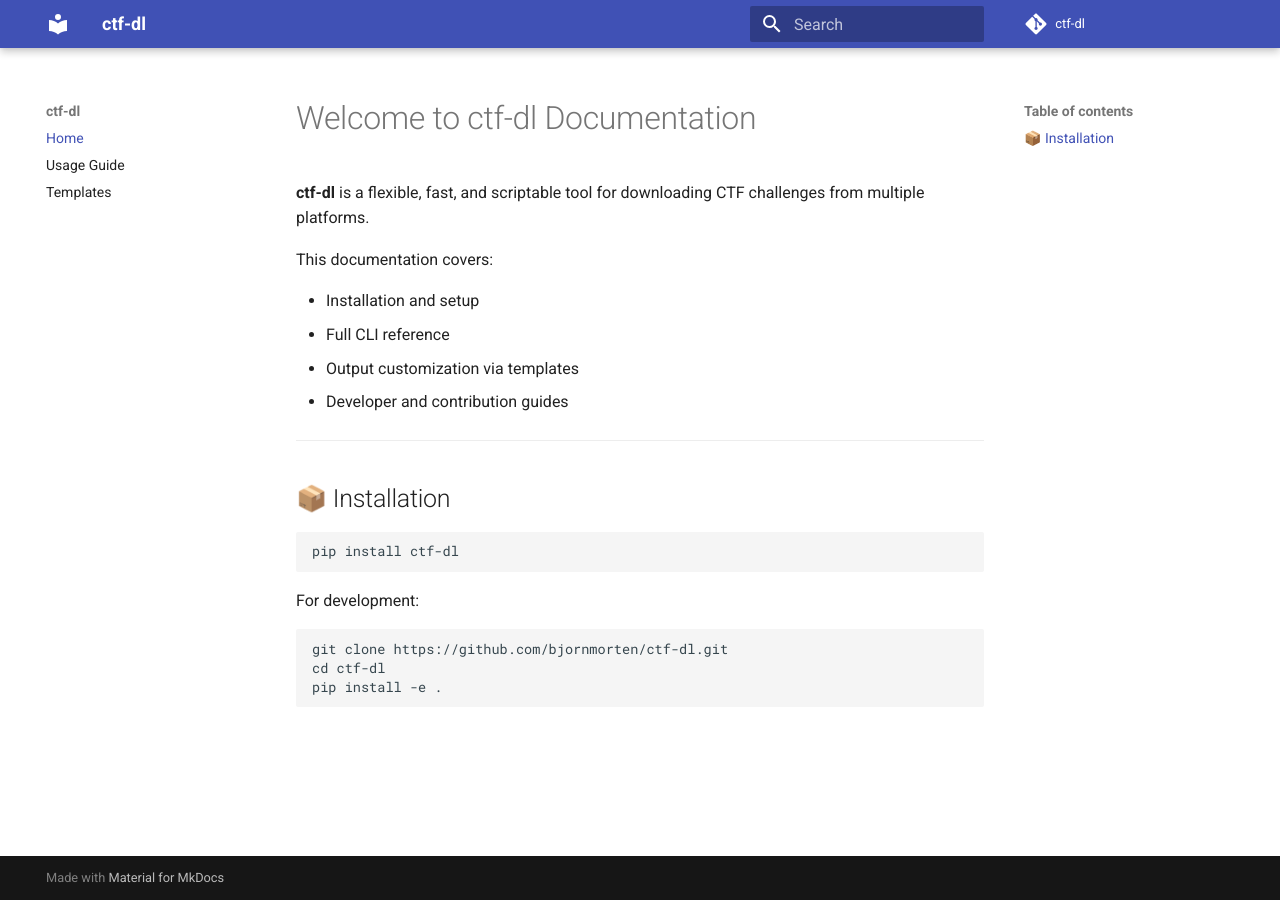
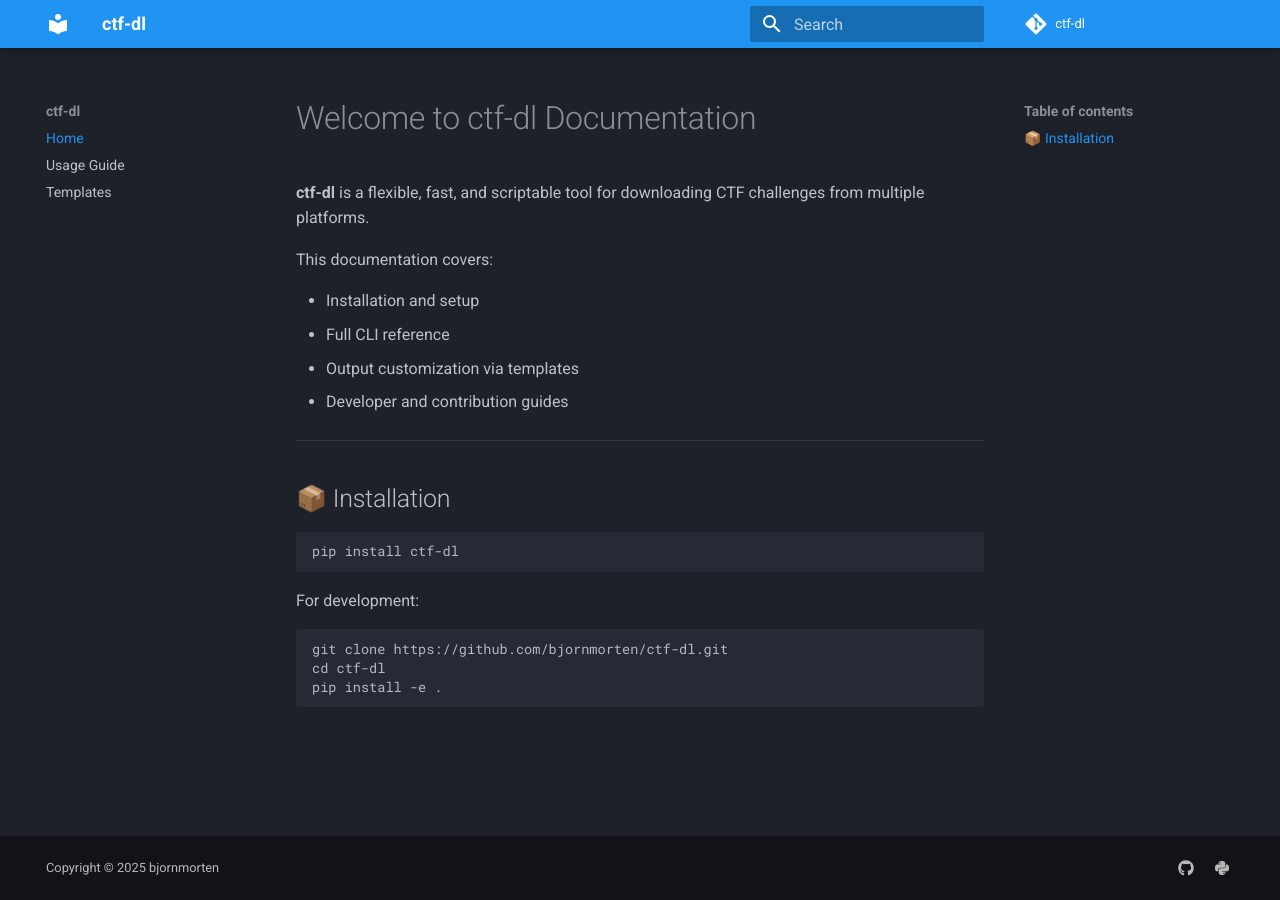
Before and after one commit to milliesolem/ctf-dl, an MkDocs documentation site: the page built from docs/index.md, in a window 1280 px wide. Built offline with MkDocs 1.6.1 and Material for MkDocs 9.7.7, drawn with Linux system fonts in a browser that asks for light colours; comment, search, counter and statistics services are not loaded.

Commit message:
docs: update mkdocs config

```diff
--- a/mkdocs.yml
+++ b/mkdocs.yml
@@ -1,12 +1,26 @@
 site_name: ctf-dl
+repo_url: https://github.com/bjornmorten/ctf-dl
+repo_name: ctf-dl
+copyright: Copyright © 2025 bjornmorten
+
 theme:
   name: material
   features:
     - navigation.instant
     - navigation.sections
     - navigation.top
-repo_url: https://github.com/bjornmorten/ctf-dl
-repo_name: ctf-dl
+  palette:
+    scheme: slate
+    primary: blue
+    accent: blue
+
+extra:
+  generator: false
+  social:
+    - icon: fontawesome/brands/github
+      link: https://github.com/bjornmorten/ctf-dl/
+    - icon: fontawesome/brands/python
+      link: https://pypi.org/project/ctf-dl/
 
 nav:
   - Home: index.md
```
